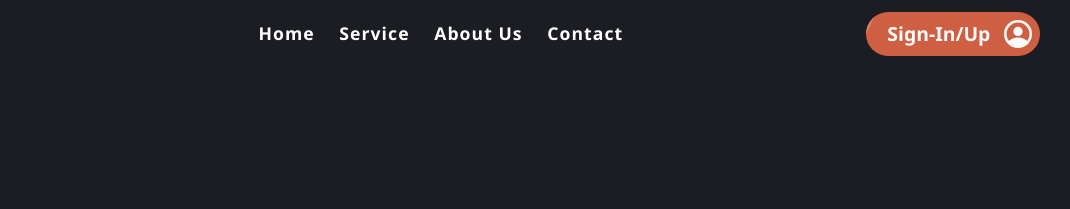
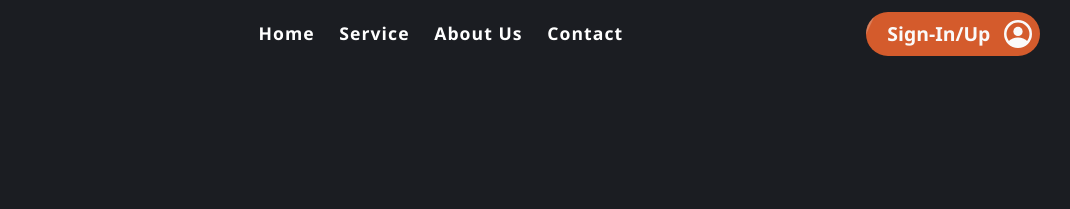
Before and after one commit to DecodeArt/DecodeArt.github.io, a plain HTML site: page index.html in a window 1280 px wide. Shown: the top 209 px of the page, 210-1280 px from the left. Drawn offline with Linux system fonts and the light colour scheme.

Commit message:
update style.css

```diff
--- a/style6.css
+++ b/style6.css
@@ -17,7 +17,7 @@
     --secondary-background-color: #1b1d22;
     --secondary-background-navbar-color: #24272c;
     --secondary-background-color-two-red: #92412B;
-    --ui-primeary-color-dark: rgb(211, 97, 68);
+    --ui-primeary-color-dark: rgb(216, 93, 45);
     --ui-primery-color: rgb(235, 186, 112);
     --Logo-gradent2: linear-gradient(135deg, #53cbf3, #f163af);
 }
@@ -96,6 +96,9 @@ div.navbar{
     opacity: 98%;
     transition-duration: 150ms ;
 }
+.login button span{
+    justify-content: center;
+}
 .login button:hover{
     opacity: 100%;
     /* background-color: rgba(255, 255, 255, 0.100); */
```
